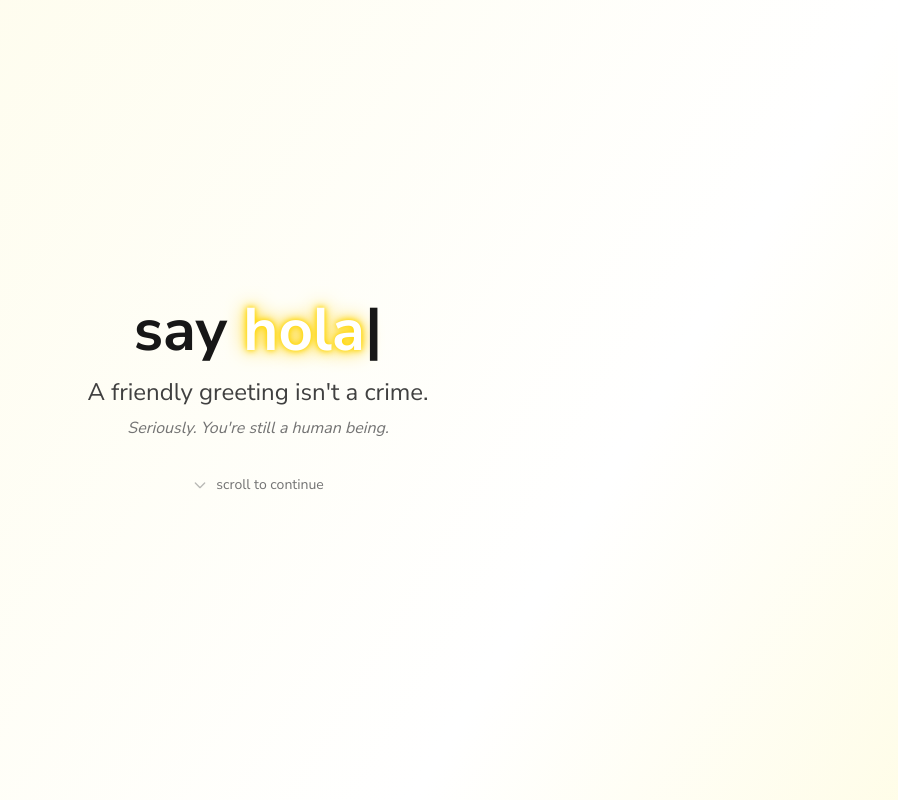
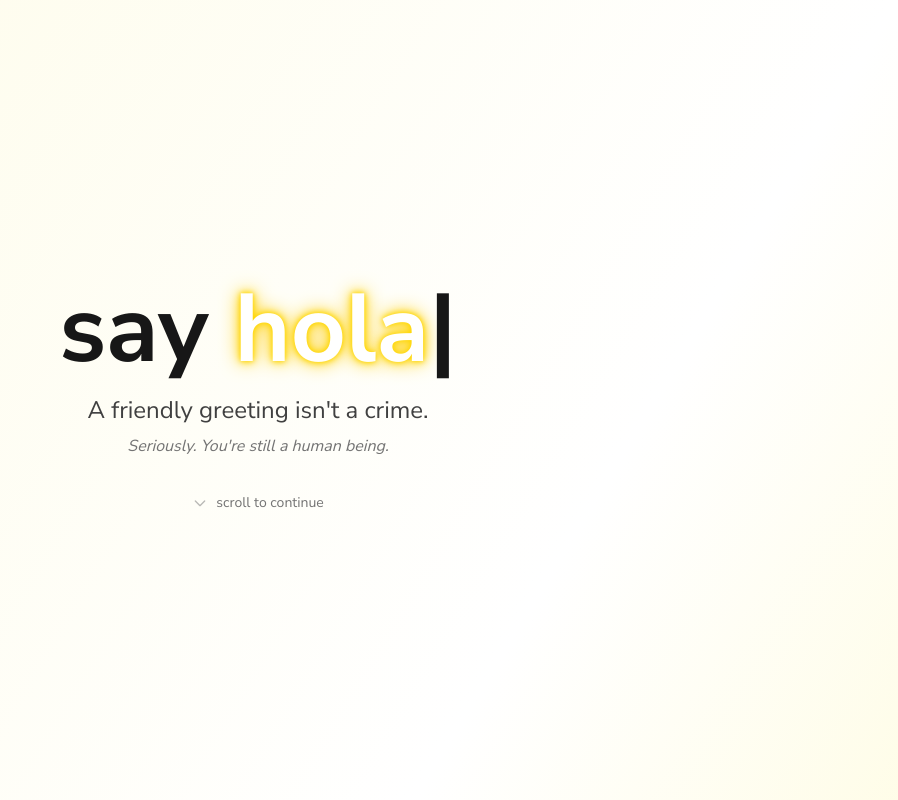
Before and after one commit to Richy-Z/hello, a plain HTML site: page index.html in a window 1280 px wide. Shown: the top 800 px of the page, without its empty margins (382-1280 px from the left). Drawn offline with nearby package versions, Linux system fonts and the light colour scheme.

Commit message:
Make hero text bigger

```diff
--- a/index.html
+++ b/index.html
@@ -56,7 +56,7 @@
 
 <body class="bg-gradient-to-br from-yellow-50 via-white to-yellow-100 text-neutral-900">
     <main class="min-h-screen flex flex-col items-center justify-center px-6 py-24 text-center" id="hello">
-        <h1 class="text-5xl md:text-6xl font-extrabold">
+        <h1 class="text-6xl md:text-7xl lg:text-8xl font-extrabold">
             say <span id="hello-text" class="glow"></span>
         </h1>
         <p class="mt-4 text-xl md:text-2xl text-neutral-700 max-w-xl">
```
